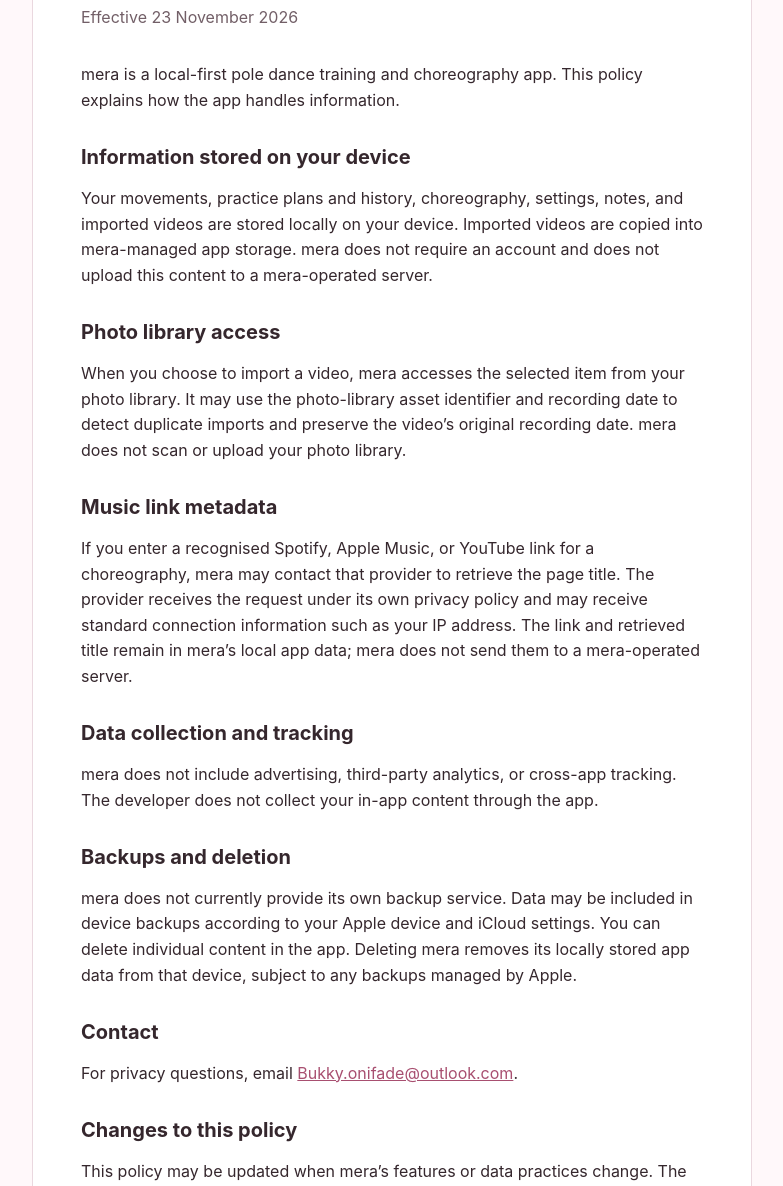
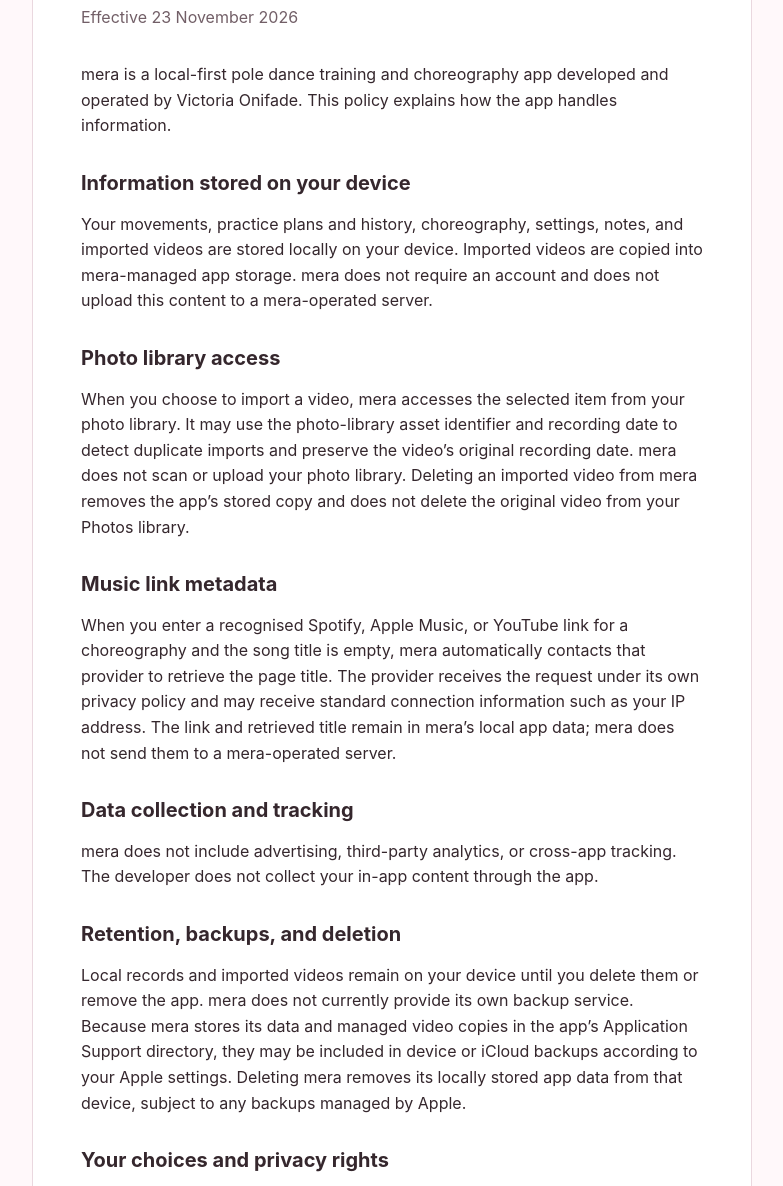
Before and after one commit to b-onif/mera-privacy, a plain HTML site: page index.html in a window 1280 px wide. Shown: the part 158-1344 px from the top of the page, without its empty margins (248-1031 px from the left). Drawn offline with Linux system fonts and the light colour scheme.

Commit message:
Clarify mera privacy practices

```diff
--- a/index.html
+++ b/index.html
@@ -84,25 +84,28 @@
         <h1>mera Privacy Policy</h1>
         <p class="updated">Effective 23 November 2026</p>
 
-        <p>mera is a local-first pole dance training and choreography app. This policy explains how the app handles information.</p>
+        <p>mera is a local-first pole dance training and choreography app developed and operated by Victoria Onifade. This policy explains how the app handles information.</p>
 
         <h2>Information stored on your device</h2>
         <p>Your movements, practice plans and history, choreography, settings, notes, and imported videos are stored locally on your device. Imported videos are copied into mera-managed app storage. mera does not require an account and does not upload this content to a mera-operated server.</p>
 
         <h2>Photo library access</h2>
-        <p>When you choose to import a video, mera accesses the selected item from your photo library. It may use the photo-library asset identifier and recording date to detect duplicate imports and preserve the video’s original recording date. mera does not scan or upload your photo library.</p>
+        <p>When you choose to import a video, mera accesses the selected item from your photo library. It may use the photo-library asset identifier and recording date to detect duplicate imports and preserve the video’s original recording date. mera does not scan or upload your photo library. Deleting an imported video from mera removes the app’s stored copy and does not delete the original video from your Photos library.</p>
 
         <h2>Music link metadata</h2>
-        <p>If you enter a recognised Spotify, Apple Music, or YouTube link for a choreography, mera may contact that provider to retrieve the page title. The provider receives the request under its own privacy policy and may receive standard connection information such as your IP address. The link and retrieved title remain in mera’s local app data; mera does not send them to a mera-operated server.</p>
+        <p>When you enter a recognised Spotify, Apple Music, or YouTube link for a choreography and the song title is empty, mera automatically contacts that provider to retrieve the page title. The provider receives the request under its own privacy policy and may receive standard connection information such as your IP address. The link and retrieved title remain in mera’s local app data; mera does not send them to a mera-operated server.</p>
 
         <h2>Data collection and tracking</h2>
         <p>mera does not include advertising, third-party analytics, or cross-app tracking. The developer does not collect your in-app content through the app.</p>
 
-        <h2>Backups and deletion</h2>
-        <p>mera does not currently provide its own backup service. Data may be included in device backups according to your Apple device and iCloud settings. You can delete individual content in the app. Deleting mera removes its locally stored app data from that device, subject to any backups managed by Apple.</p>
+        <h2>Retention, backups, and deletion</h2>
+        <p>Local records and imported videos remain on your device until you delete them or remove the app. mera does not currently provide its own backup service. Because mera stores its data and managed video copies in the app’s Application Support directory, they may be included in device or iCloud backups according to your Apple settings. Deleting mera removes its locally stored app data from that device, subject to any backups managed by Apple.</p>
+
+        <h2>Your choices and privacy rights</h2>
+        <p>You can review and delete content within mera, or remove the app to delete its locally stored data from that device. You can control photo-library permission in your device’s Settings. For privacy questions, requests, or concerns about your applicable data-protection rights, contact the developer using the email address below. You may also have the right to complain to your local data-protection authority, including the UK Information Commissioner’s Office.</p>
 
         <h2>Contact</h2>
-        <p>For privacy questions, email <a href="mailto:Bukky.onifade@outlook.com">Bukky.onifade@outlook.com</a>.</p>
+        <p>mera is developed and operated by Victoria Onifade. For privacy questions or requests, email <a href="mailto:Bukky.onifade@outlook.com">Bukky.onifade@outlook.com</a>.</p>
 
         <h2>Changes to this policy</h2>
         <p>This policy may be updated when mera’s features or data practices change. The effective date above will be updated when changes are published.</p>
```
